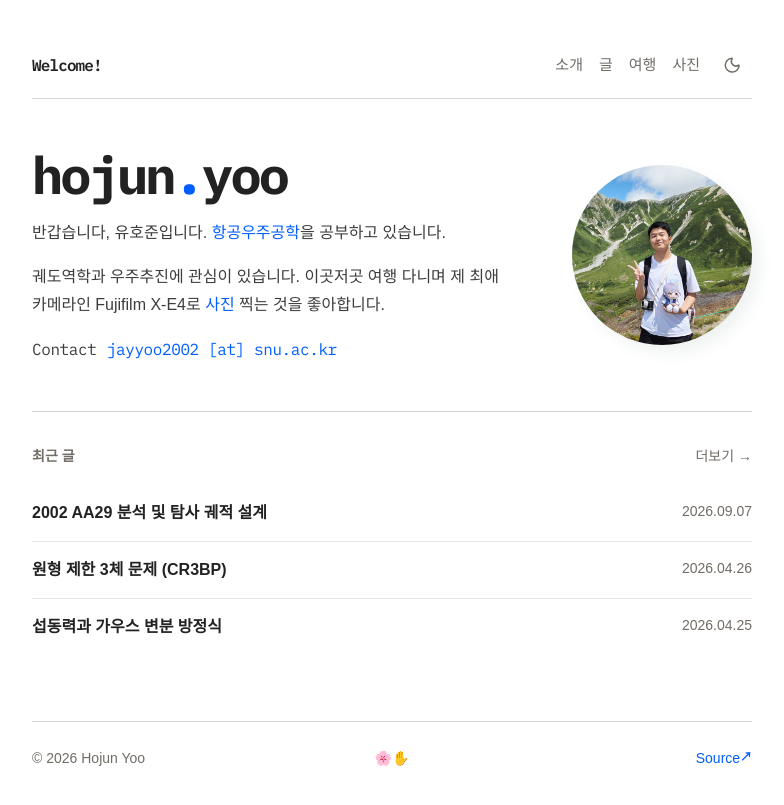
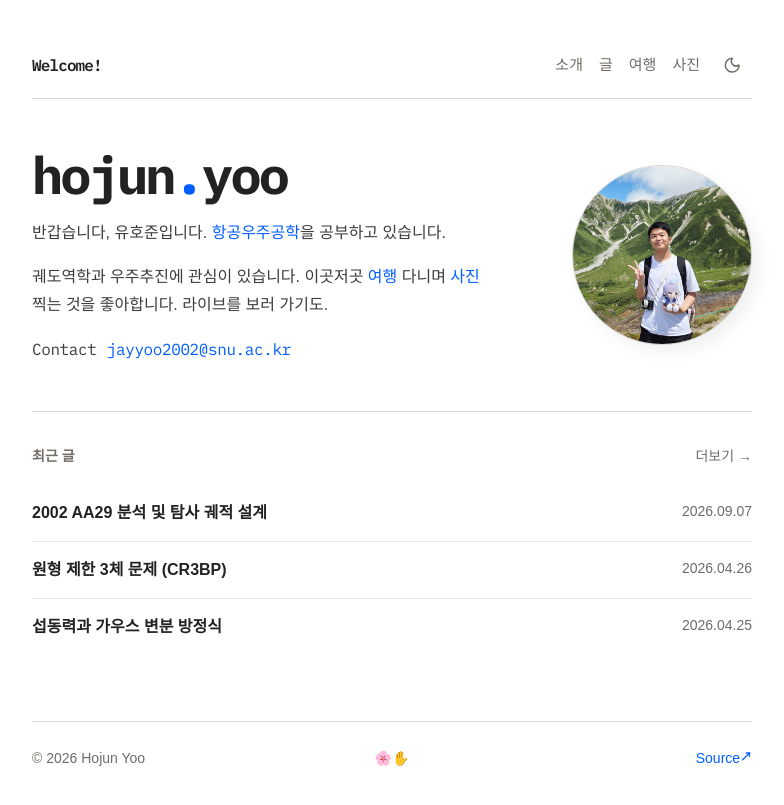
Before and after one commit to shami-momo/shami-momo.github.io, a Jekyll site: the page built from index.md, in a window 1280 px wide. Shown: the top 805 px of the page, without its empty margins (248-1032 px from the left). Built offline with Jekyll 4.4.1, drawn with Linux system fonts in a browser that asks for light colours; some web fonts are replaced.

Commit message:
minor changes

```diff
--- a/_layouts/default.html
+++ b/_layouts/default.html
@@ -99,7 +99,7 @@
       <a class="site-title" href="{{ '/' | relative_url }}"{% if page.url == '/' %} aria-current="page"{% endif %}>{% if page.url == '/' %}Welcome!{% else %}hojun<span class="title-dot">.</span>yoo{% endif %}</a>
 
       <nav aria-label="주요 메뉴">
-        <a href="{{ '/introduction/' | relative_url }}"{% if page.url == '/introduction/' %} aria-current="page"{% endif %}>소개</a>
+        <a href="{{ '/about/' | relative_url }}"{% if page.url == '/about/' %} aria-current="page"{% endif %}>소개</a>
         <a href="{{ '/posts/' | relative_url }}"{% if page.url == '/posts/' or page.layout == 'post' %} aria-current="page"{% endif %}>글</a>
         <a href="{{ '/travel/' | relative_url }}"{% if page.url == '/travel/' %} aria-current="page"{% endif %}>여행</a>
         <a href="{{ '/photos/' | relative_url }}"{% if page.url == '/photos/' %} aria-current="page"{% endif %}>사진</a>
--- a/assets/css/common.css
+++ b/assets/css/common.css
@@ -14,8 +14,6 @@
   --space-5: 1.5rem;
   --space-6: 2rem;
   --space-7: 3rem;
-  --space-8: 4rem;
-  --space-9: 6rem;
 
   --radius-tn: 0.25rem;
   --radius-sm: 0.375rem;
@@ -24,7 +22,6 @@
   --radius-pill: 999px;
 
   --motion-fast: 160ms;
-  --motion-normal: 240ms;
   --ease: ease;
 
   --bg: #ffffff;
@@ -294,7 +291,7 @@ main {
   cursor: pointer;
   transition:
     background-color var(--motion-fast) var(--ease),
-    transform var(--motion-normal) var(--ease);
+    transform var(--motion-fast) var(--ease);
 }
 
 .tadashikunai:hover {
@@ -396,6 +393,7 @@ a.external-link::after {
   object-fit: cover;
   background: var(--paper);
   box-shadow: 8px 8px 16px var(--muted-soft);
+  border: 1px solid var(--line);
   border-radius: var(--radius-pill);
 }
 
@@ -587,7 +585,7 @@ a.external-link::after {
 
 @media (max-width: 640px) {
   .site {
-    padding: 1.25rem 1.125rem var(--space-7);
+    padding: 0 1.125rem var(--space-7);
   }
 
   main {
--- a/index.md
+++ b/index.md
@@ -6,16 +6,15 @@ layout: default
   <div class="intro-text">
     <h1>hojun<span class="intro-dot">.</span>yoo</h1>
     <p>
-      반갑습니다, 유호준입니다. <a href="{{ '/introduction/' | relative_url }}">항공우주공학</a>을 공부하고 있습니다.
+      반갑습니다, 유호준입니다. <a href="{{ '/about/' | relative_url }}">항공우주공학</a>을 공부하고 있습니다.
     </p>
 
     <p>
-      궤도역학과 우주추진에 관심이 있습니다. 이곳저곳 여행 다니며 제 최애 카메라인 Fujifilm X-E4로
-      <a href="{{ '/photos/' | relative_url }}">사진</a> 찍는 것을 좋아합니다.
+      궤도역학과 우주추진에 관심이 있습니다. 이곳저곳 <a href="{{ '/travel/' | relative_url }}">여행</a> 다니며 <a href="{{ '/photos/' | relative_url }}">사진</a> 찍는 것을 좋아합니다. 라이브를 보러 가기도.
     </p>
 
     <p class="contact">
-      Contact <a href="mailto:jayyoo2002@snu.ac.kr">jayyoo2002 [at] snu.ac.kr</a>
+      Contact <a href="mailto:jayyoo2002@snu.ac.kr">jayyoo2002@snu.ac.kr</a>
     </p>
   </div>
 
```
Also changed, not shown: introduction.md (+1 -1 lines).
